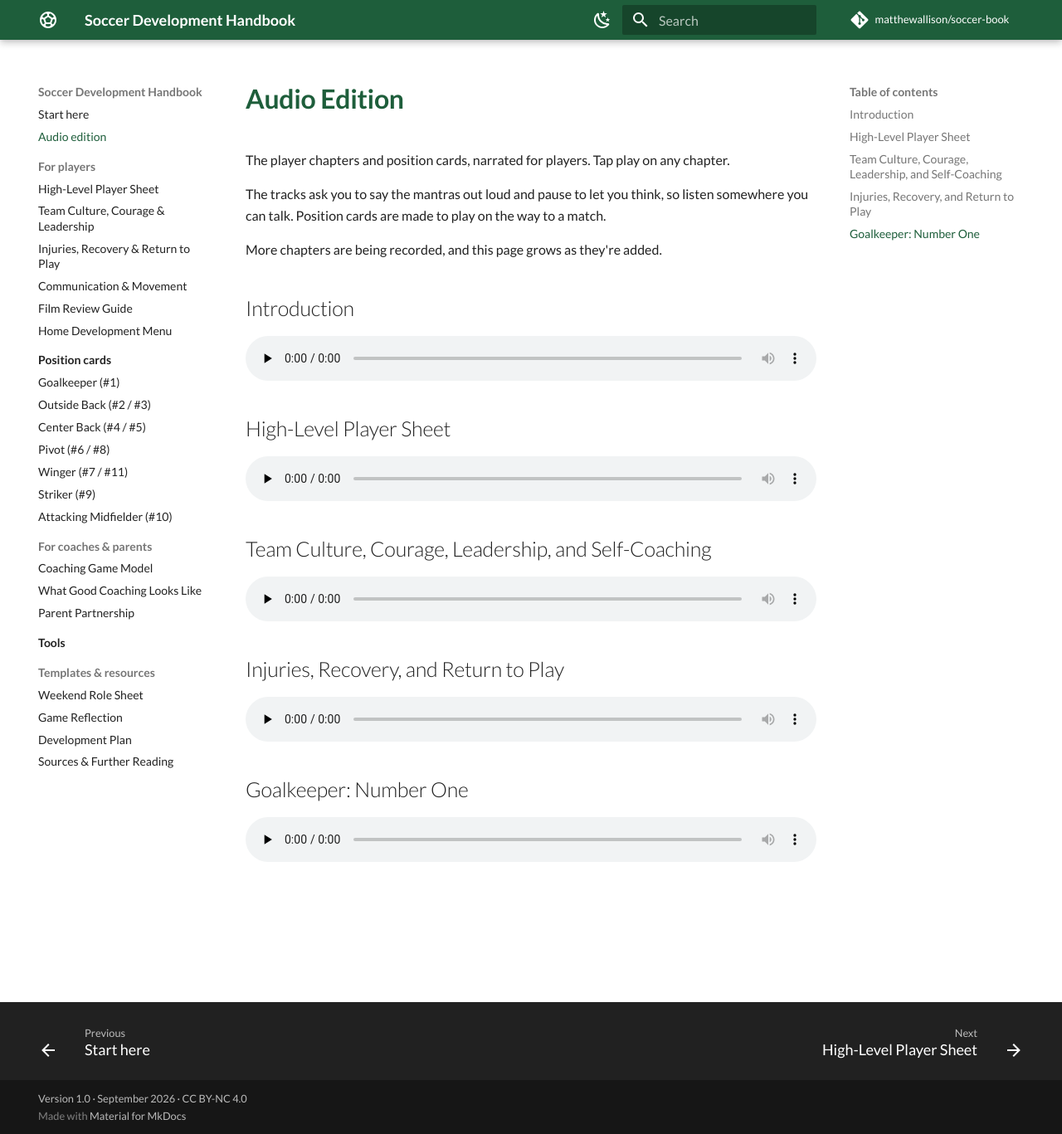
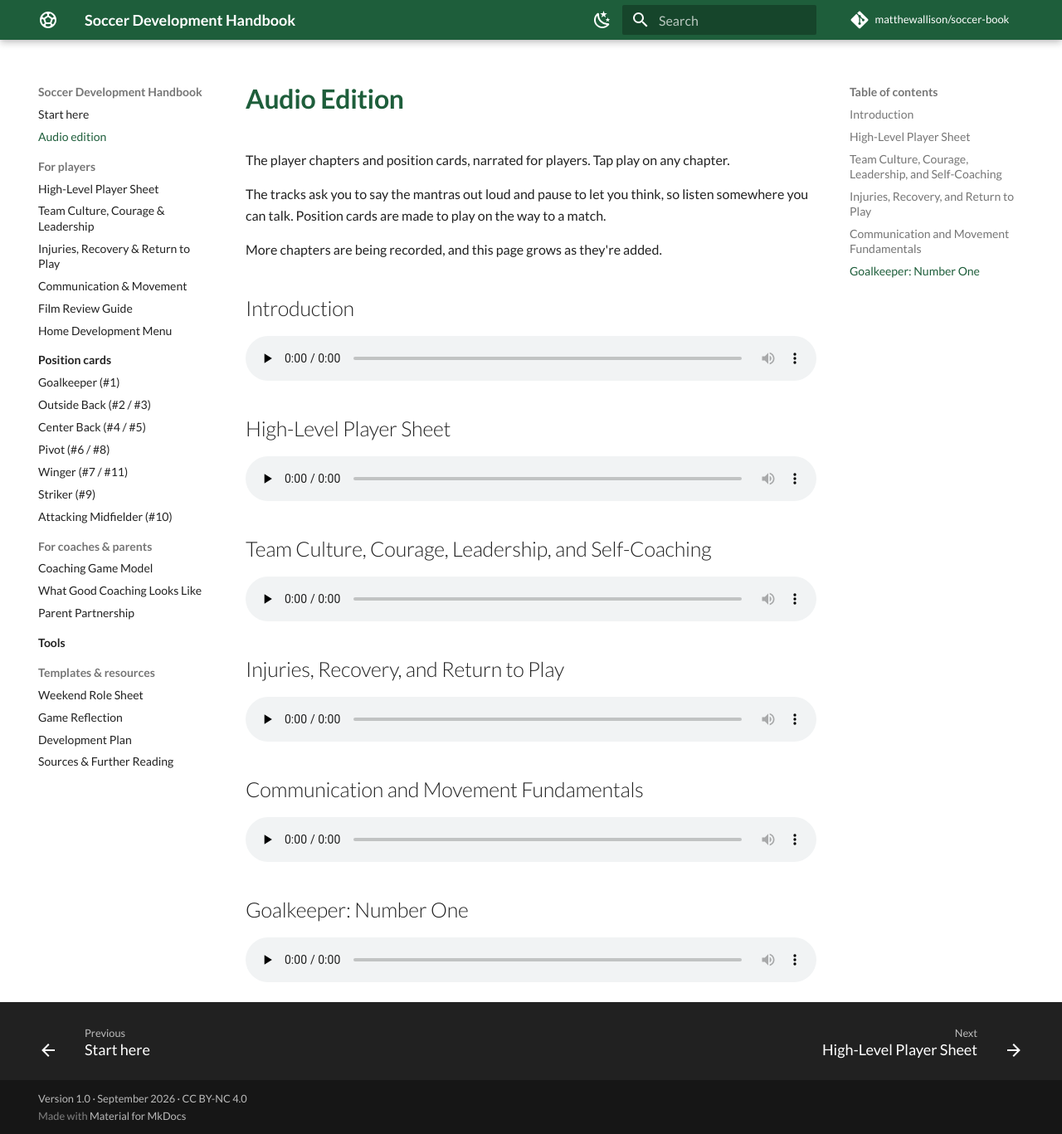
Before and after one commit to matthewallison/soccer-book, an MkDocs documentation site: the page built from docs/audio/index.md, in a window 1280 px wide and 1367 px high. Shown: the whole window at 83% size. Built offline with MkDocs 1.6.1 and Material for MkDocs 9.7.7, drawn with Linux system fonts in a browser that asks for light colours; comment, search, counter and statistics services are not loaded.

Commit message:
Add "Communication and Movement Fundamentals" to the Audio edition page
Generated with audio/generate_audio.py.

Co-Authored-By: Claude Opus 5 (1M context) <noreply@anthropic.com>

```diff
--- a/docs/audio/index.md
+++ b/docs/audio/index.md
@@ -22,6 +22,10 @@ More chapters are being recorded, and this page grows as they're added.
 
 <audio controls preload="none" src="03-injuries-and-return-to-play.mp3"></audio>
 
+## Communication and Movement Fundamentals
+
+<audio controls preload="none" src="04-communication-and-movement.mp3"></audio>
+
 ## Goalkeeper: Number One
 
 <audio controls preload="none" src="09-goalkeeper.mp3"></audio>
```
Also changed, not shown: 1 other file.
